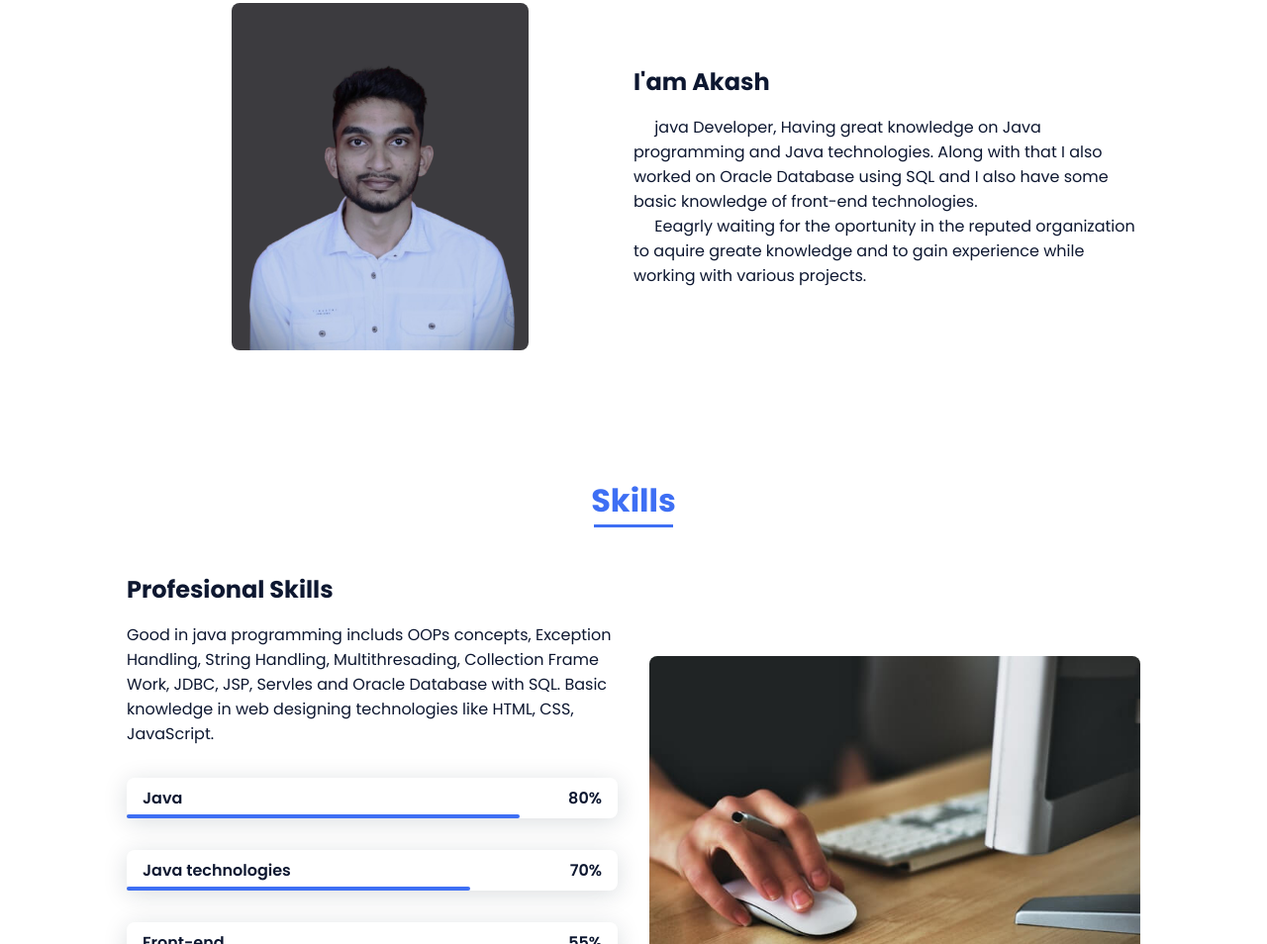
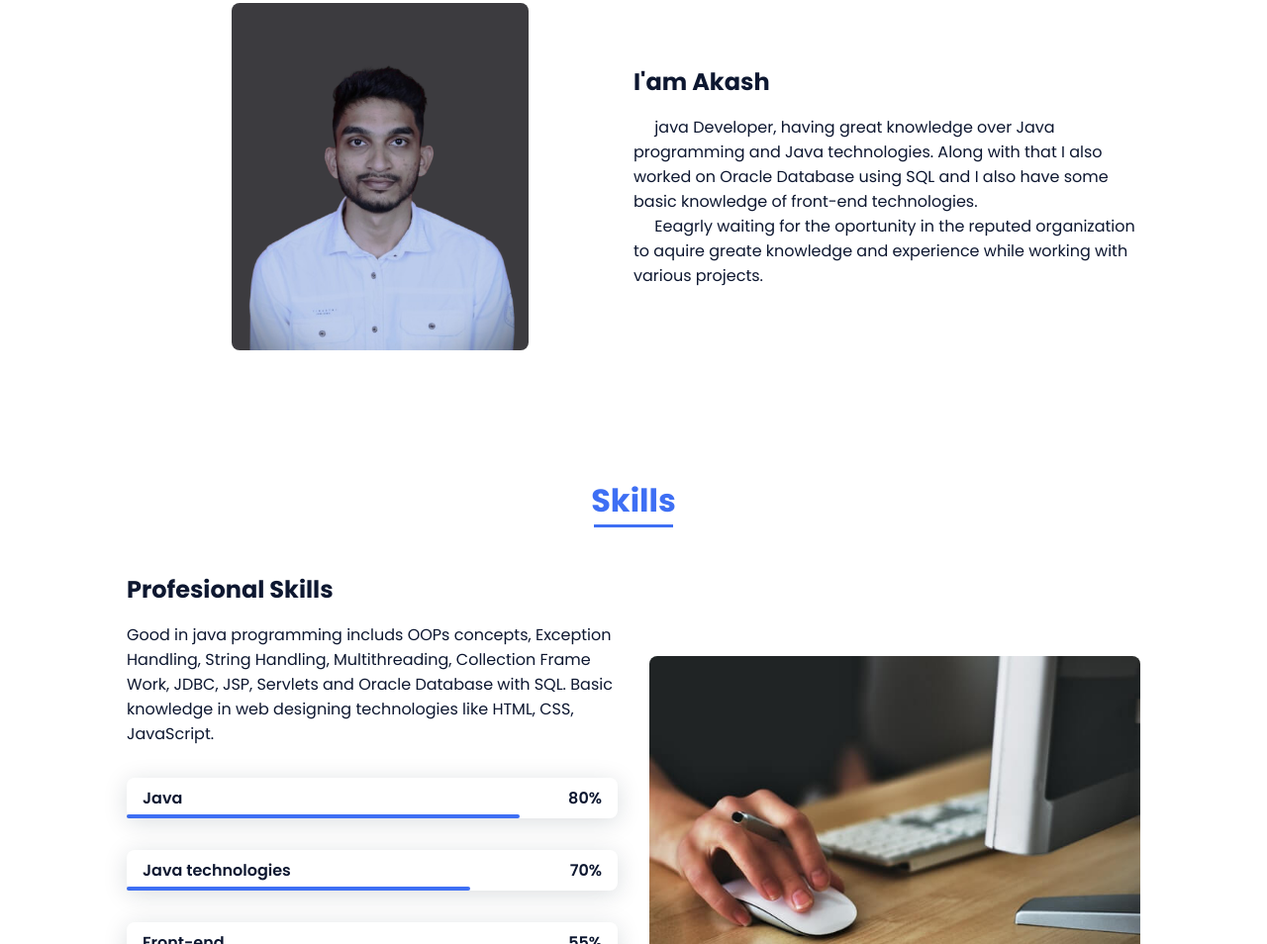
Before and after one commit to Fernandes-12akash/akashPortfolio, a plain HTML site: page index.html in a window 1280 px wide. Shown: the part 896-1850 px from the top of the page at 99% size. Drawn offline with nearby package versions, Linux system fonts and the light colour scheme.

Commit message:
Update index.html

```diff
--- a/index.html
+++ b/index.html
@@ -76,8 +76,8 @@
                     <div>
                         <h2 class="about__subtitle">I'am Akash</h2>
                         <p class="about__text">
-                            &nbsp;&nbsp;&nbsp;&nbsp;&nbsp;java Developer, Having great knowledge on Java programming and Java technologies. Along with that I also worked on Oracle Database using SQL and I also have some basic knowledge of front-end technologies.</p><p  class="about__text" >
-                            &nbsp;&nbsp;&nbsp;&nbsp;&nbsp;Eeagrly waiting for the oportunity in the reputed organization to aquire greate knowledge and to gain experience while working with various projects.
+                            &nbsp;&nbsp;&nbsp;&nbsp;&nbsp;java Developer, having great knowledge over Java programming and Java technologies. Along with that I also worked on Oracle Database using SQL and I also have some basic knowledge of front-end technologies.</p><p  class="about__text" >
+                            &nbsp;&nbsp;&nbsp;&nbsp;&nbsp;Eeagrly waiting for the oportunity in the reputed organization to aquire greate knowledge and experience while working with various projects.
 
                         </p>
 
@@ -92,7 +92,7 @@
                 <div class="skills__container bd-grid">
                     <div>
                         <h2 class="skills__subtitle">Profesional Skills</h2>
-                        <p class="skills__text">Good in java programming includs OOPs concepts, Exception Handling, String Handling, Multithresading, Collection Frame Work, JDBC, JSP, Servles and Oracle Database with SQL. Basic knowledge in web designing technologies like HTML, CSS, JavaScript. </p>
+                        <p class="skills__text">Good in java programming includs OOPs concepts, Exception Handling, String Handling, Multithreading, Collection Frame Work, JDBC, JSP, Servlets and Oracle Database with SQL. Basic knowledge in web designing technologies like HTML, CSS, JavaScript. </p>
                         <div class="skills__data">
                             <div class="skills__names">
                                <!-- <i class='bx bxl-html5 skills__icon'></i>-->
```
